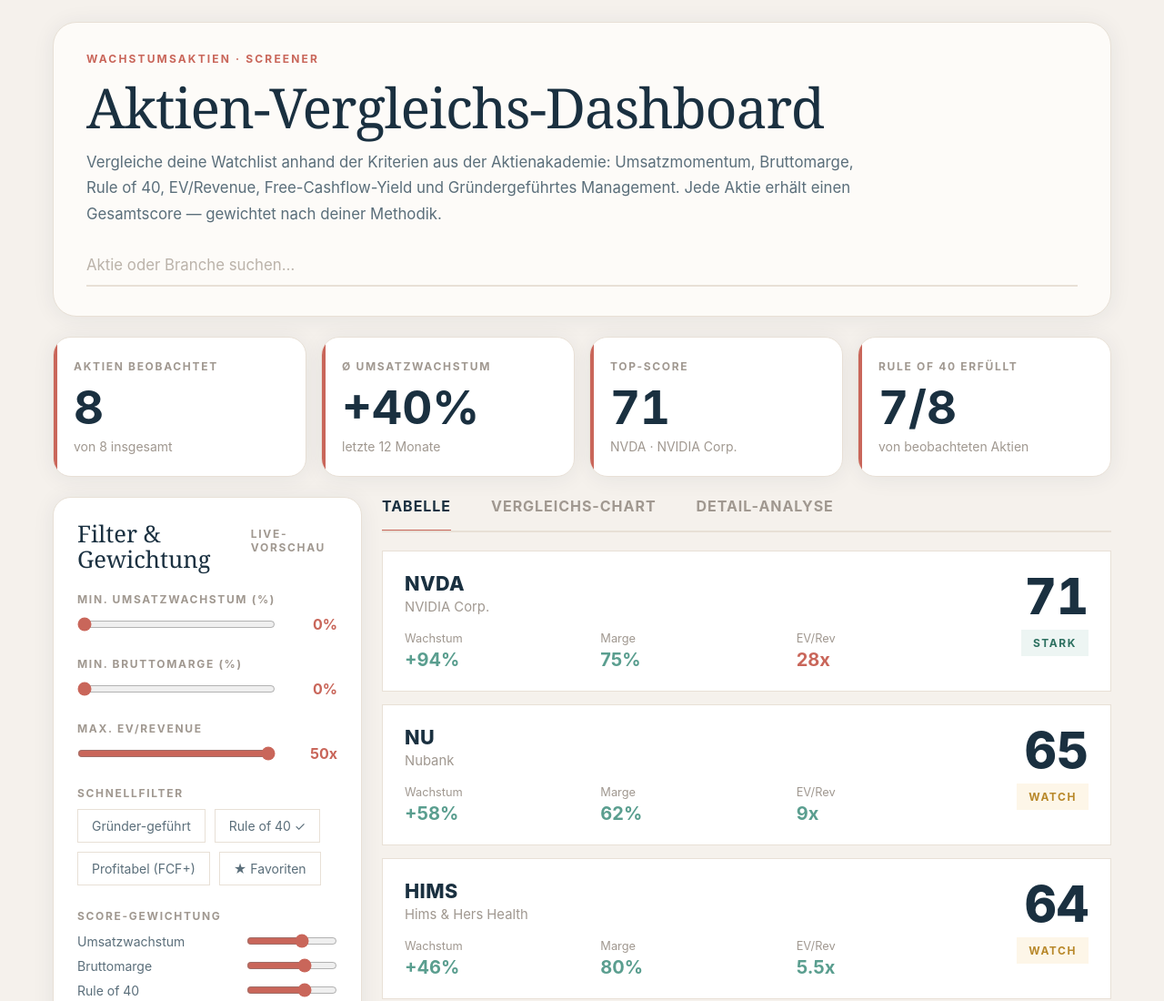
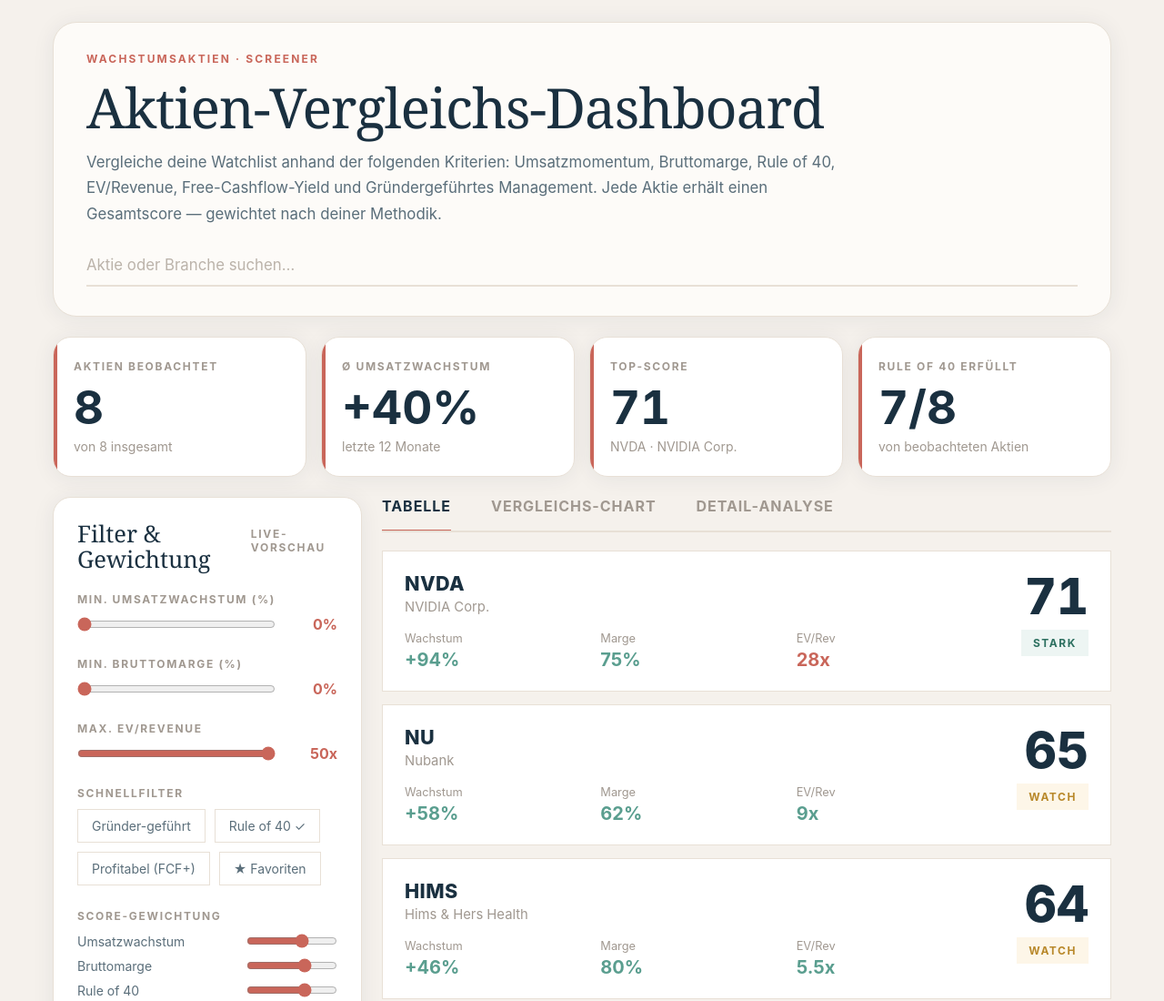
Before and after one commit to schjennifer20-lgtm/aktien-dashboard, a plain HTML site: page index.html in a window 1280 px wide. Shown: the top 1100 px of the page at 91% size. Drawn offline with nearby package versions, Linux system fonts and the light colour scheme.

Commit message:
Update comparison criteria description in index.html

```diff
--- a/index.html
+++ b/index.html
@@ -194,7 +194,7 @@
   <section class="hero">
     <div class="eyebrow" style="margin-bottom:14px">Wachstumsaktien · Screener</div>
     <h1 class="serif">Aktien-Vergleichs-Dashboard</h1>
-    <p>Vergleiche deine Watchlist anhand der Kriterien aus der Aktienakademie: Umsatzmomentum, Bruttomarge, Rule&nbsp;of&nbsp;40, EV/Revenue, Free-Cashflow-Yield und Gründergeführtes Management. Jede Aktie erhält einen Gesamtscore&nbsp;— gewichtet nach deiner Methodik.</p>
+    <p>Vergleiche deine Watchlist anhand der folgenden Kriterien: Umsatzmomentum, Bruttomarge, Rule&nbsp;of&nbsp;40, EV/Revenue, Free-Cashflow-Yield und Gründergeführtes Management. Jede Aktie erhält einen Gesamtscore&nbsp;— gewichtet nach deiner Methodik.</p>
     <div class="search-wrap">
       <input id="searchInput" class="search-input" placeholder="Aktie oder Branche suchen…" autocomplete="off"/>
     </div>
```
